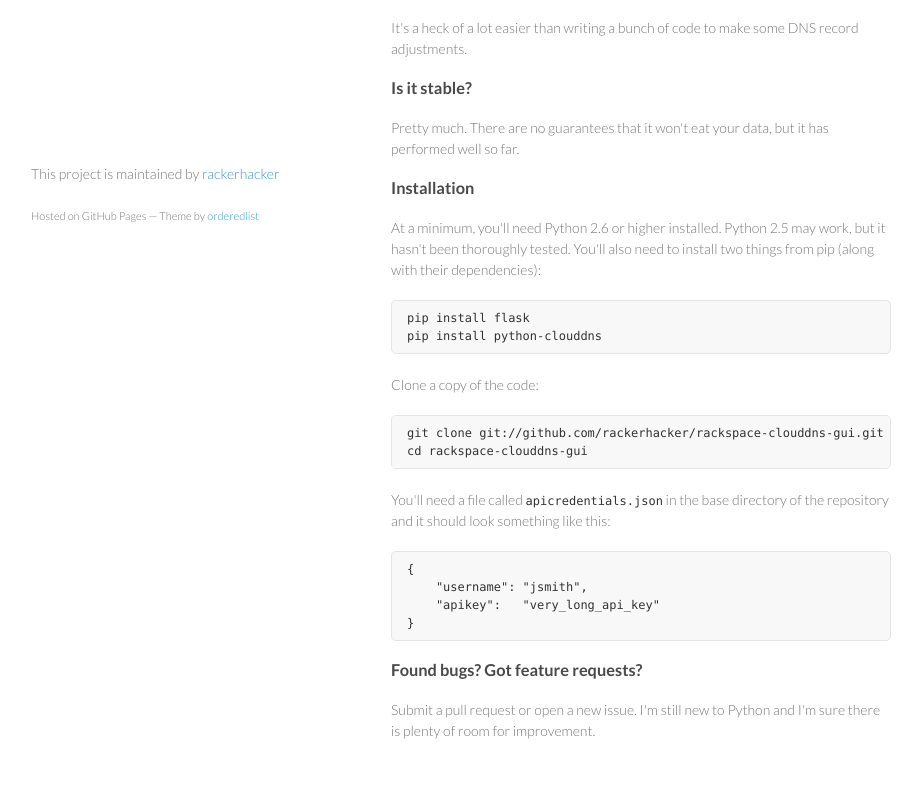
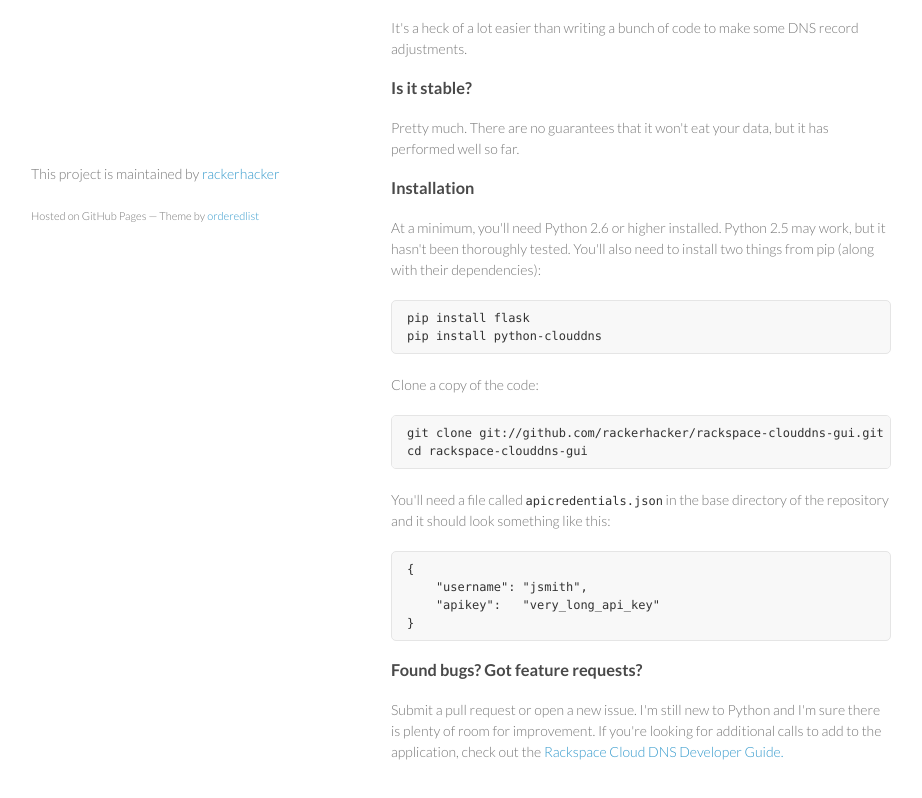
Before and after one commit to major/rackspace-clouddns-gui, a plain HTML site: page index.html in a window 1280 px wide. Shown: the part 505-1303 px from the top of the page, without its empty margins (179-1101 px from the left). Drawn offline with Linux system fonts and the light colour scheme.

Commit message:
Added a link to the developer guide.

```diff
--- a/index.html
+++ b/index.html
@@ -68,7 +68,7 @@ cd rackspace-clouddns-gui
 
 <h3>Found bugs? Got feature requests?</h3>
 
-<p>Submit a pull request or open a new issue. I'm still new to Python and I'm sure there is plenty of room for improvement.</p>
+<p>Submit a pull request or open a new issue. I'm still new to Python and I'm sure there is plenty of room for improvement.  If you're looking for additional calls to add to the application, check out the <a href="http://docs.rackspace.com/cdns/api/v1.0/cdns-devguide/content/overview.html">Rackspace Cloud DNS Developer Guide.</a></p>
 
       </section>
       <footer>
```
